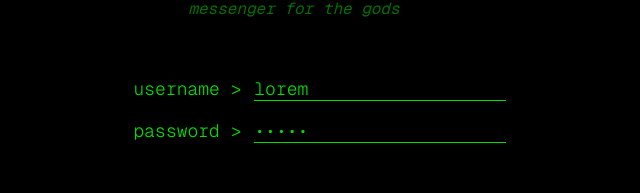
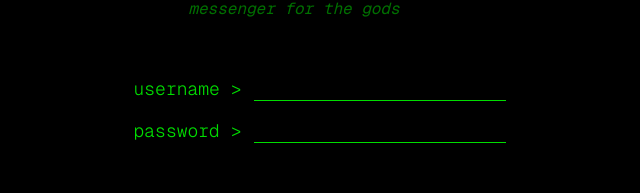
Before and after one commit to ian-hon/hermes, a Next.js app: page /login in a window 1280 px wide. Shown: the part 341-534 px from the top of the page, without its empty margins (346-986 px from the left). Built offline with nearby package versions, Linux system fonts and the light colour scheme; a web font is replaced by a local one.

Commit message:
Removed default login values

```diff
--- a/src/app/login/page.tsx
+++ b/src/app/login/page.tsx
@@ -10,8 +10,8 @@ import { redirect } from 'next/navigation';
 export default function loginPage() {
     const [userState, changeUserState] = useState(true);
 
-    const [username, changeUsername] = useState('lorem');
-    const [password, changePassword] = useState('ipsum');
+    const [username, changeUsername] = useState('');
+    const [password, changePassword] = useState('');
     const [confirmPassword, changeConfirmPassword] = useState('');
 
     const [showPassword, toggleShowPassword] = useState(false);
```
